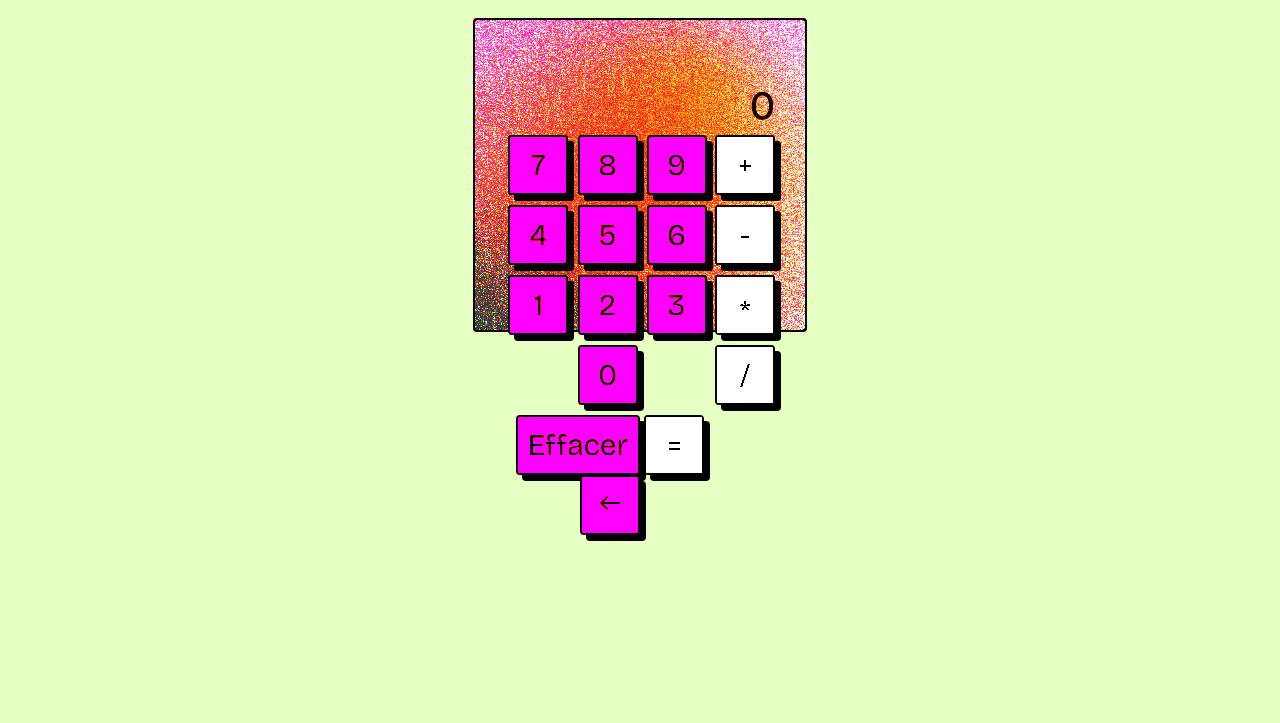
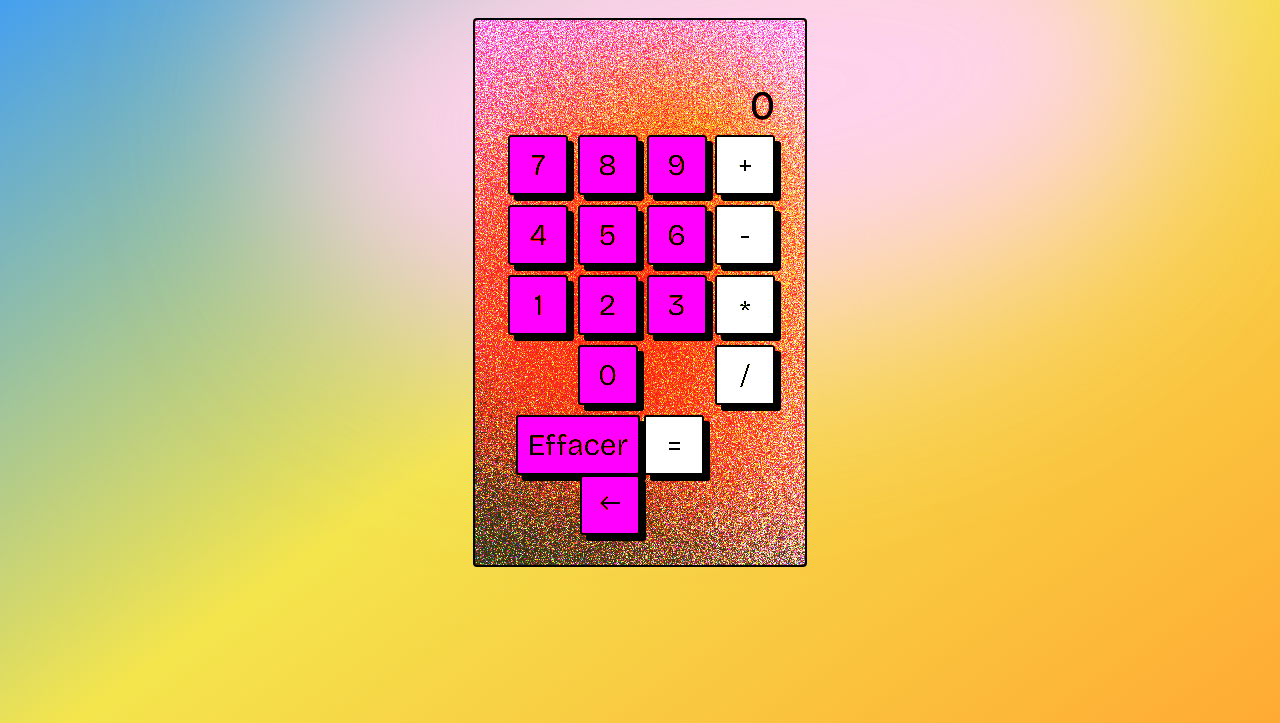
Before and after one commit to marilynduf/calculatrice, a website built with Vite: page index.html in a window 1280 px wide. Shown: the part 77-800 px from the top of the page. Built offline with nearby package versions, Linux system fonts and the light colour scheme.

Commit message:
style: add background animation

```diff
--- a/index.html
+++ b/index.html
@@ -14,7 +14,7 @@
         <script type="module" src="/src/scripts/main.ts" defer></script>
     </head>
 
-    <body id="app">
+    <body id="app" class="gradient-bg">
         <div class="poster">
             <h1 id="title">
                 Calculatrice funky pas faite pour les épileptiques
--- a/src/scripts/main.ts
+++ b/src/scripts/main.ts
@@ -1,4 +1,5 @@
 import "../styles/style.scss";
+import "../styles/backgrounds.scss";
 import "../styles/buttons.scss";
 // import "./funkyBoxes";
 
--- /dev/null
+++ b/src/styles/backgrounds.scss
@@ -0,0 +1,62 @@
+@property --color-1 {
+    syntax: "<color>";
+    inherits: true;
+    initial-value: #39f;
+}
+
+@property --color-2 {
+    syntax: "<color>";
+    inherits: true;
+    initial-value: #f4e54d;
+}
+
+@property --color-3 {
+    syntax: "<color>";
+    inherits: true;
+    initial-value: #fa3;
+}
+
+@keyframes bgAnimation {
+    0% {
+        left: -10%;
+        rotate: -50deg;
+        transform: scale(1, 1);
+    }
+    50% {
+        left: 80%;
+        rotate: 50deg;
+    }
+    80% {
+        transform: scale(1.2, 1.5);
+    }
+    100% {
+        left: -10%;
+        rotate: -50deg;
+        transform: scale(1, 1);
+    }
+}
+
+.gradient-bg {
+    background: linear-gradient(
+        145deg,
+        var(--color-1) 0%,
+        var(--color-2) 50%,
+        var(--color-3) 100%
+    );
+    height: 100vh;
+    &::before {
+        animation: bgAnimation 15s infinite reverse;
+        position: absolute;
+        content: "";
+
+        right: 10%;
+        height: 40%;
+        width: 60%;
+        min-width: 300px;
+        min-height: 300px;
+        transform-origin: 60%;
+        background-color: #f56977;
+        border-radius: 50%;
+        filter: blur(70px) brightness(200%);
+    }
+}
--- a/src/styles/style.scss
+++ b/src/styles/style.scss
@@ -7,12 +7,10 @@ body {
     font-family: "Bricolage Grotesque", sans-serif;
     justify-content: center; /* Centrage horizontal */
     align-items: center;
-    background-color: #e6ffc2;
 }
 .grainyBg {
     /* resulting css */
     width: 250px;
-    height: 250px;
     filter: contrast(170%) brightness(1000%);
     background: linear-gradient(
             21deg,
@@ -39,17 +37,12 @@ section {
     text-align: center;
 }
 
-.poster {
-    width: 100%;
-    height: 100%;
-    text-align: center;
-}
+// .poster {
+//     width: 100%;
+//     height: 100%;
+//     text-align: center;
+// }
 
-/* EFFET GRAIN / RUMEUR */
-.poster::before {
-    content: "";
-    position: absolute;
-}
 .originalBox {
     width: 270px;
     border: 2px solid black;
```
